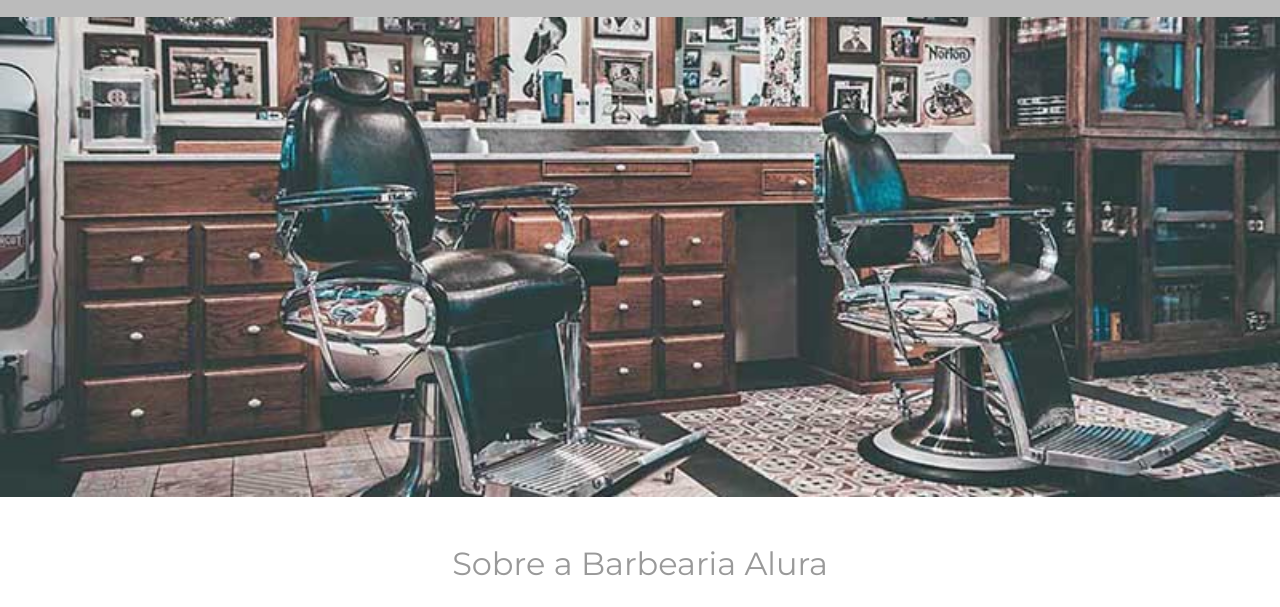
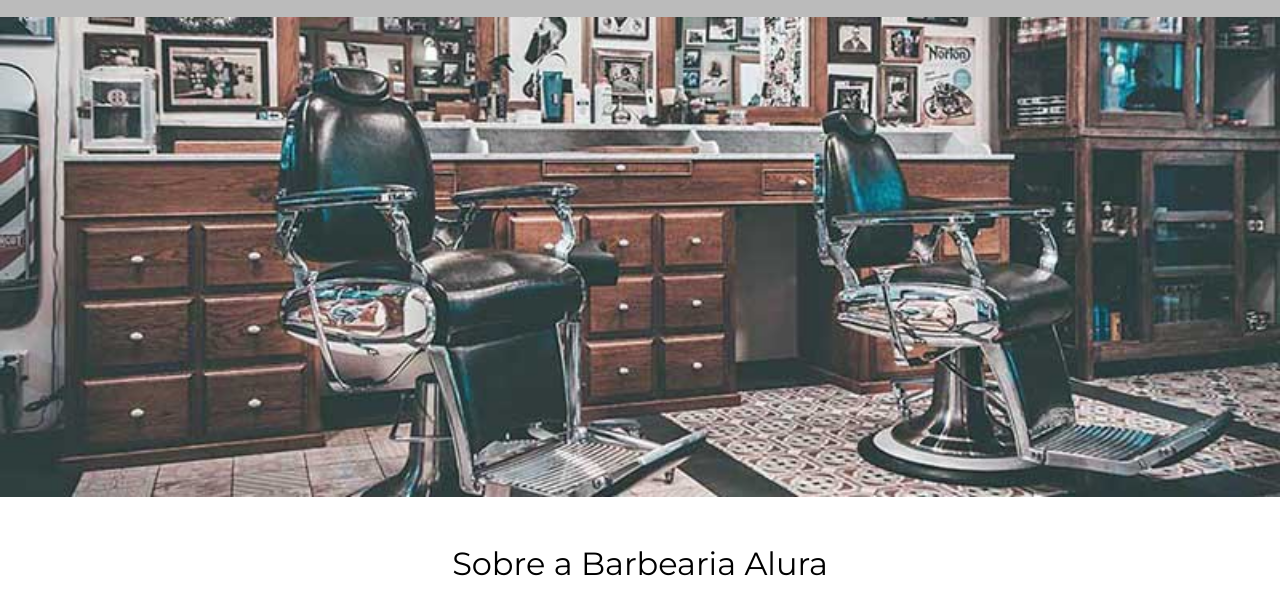
Before and after one commit to andrefront0026/barbearia-01, a plain HTML site: page index.html in a window 1280 px wide. Shown: the part 276-883 px from the top of the page. Drawn offline with Linux system fonts and the light colour scheme.

Commit message:
alteração

```diff
--- a/style.css
+++ b/style.css
@@ -160,7 +160,6 @@ td, th {
 	font-size: 2em;
 	margin: 0 0 1em;
 	clear: left;
-	color:rgba(0,0,0,0.4);
 }
 
 .principal {
```
